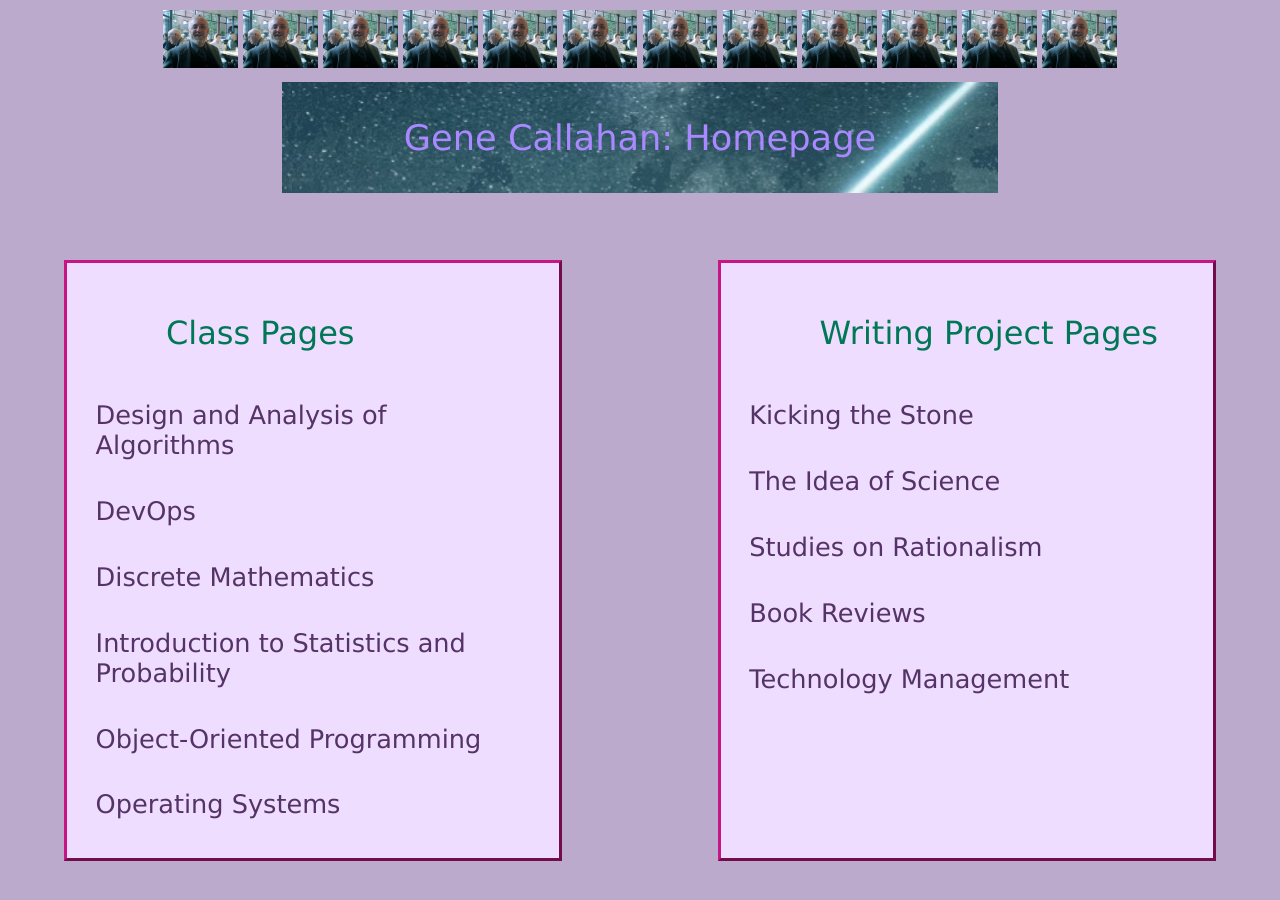
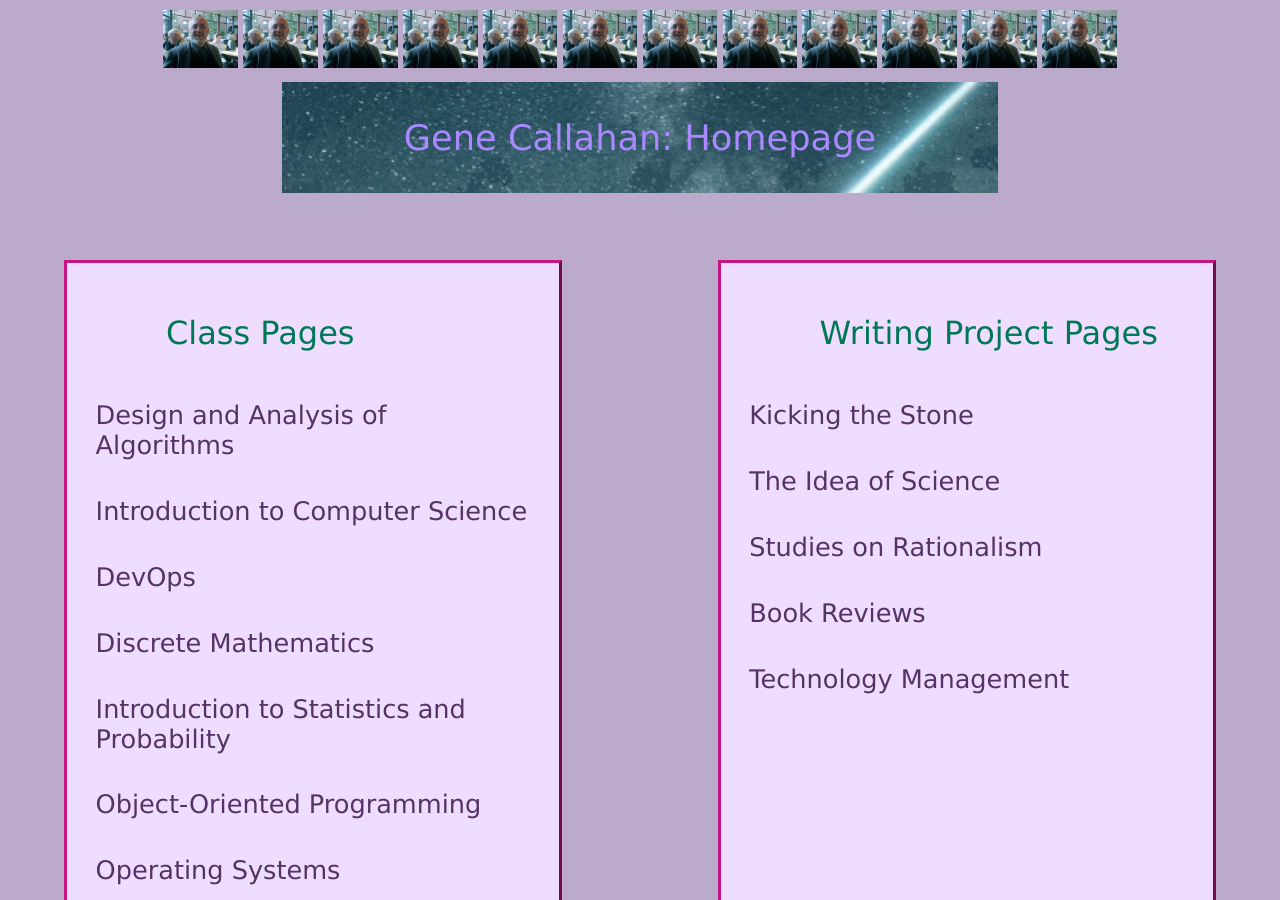
Before and after one commit to gcallah/gcallah.github.io, a Jekyll site: the page index.html, which Jekyll copies as it is, in a window 1280 px wide and 900 px high. Built offline with Jekyll 4.4.1, drawn with Linux system fonts in a browser that asks for light colours.

Commit message:
Added intro to cs course

```diff
--- a/index.html
+++ b/index.html
@@ -38,6 +38,12 @@
                     <h3>
                         <a href="../algorithms/index.html">
                         Design and Analysis of Algorithms
+                        </a>
+                    </h3>
+
+                    <h3>
+                        <a href="../IntroToCS/index.html">
+                        Introduction to Computer Science
                         </a>
                     </h3>
 
```
